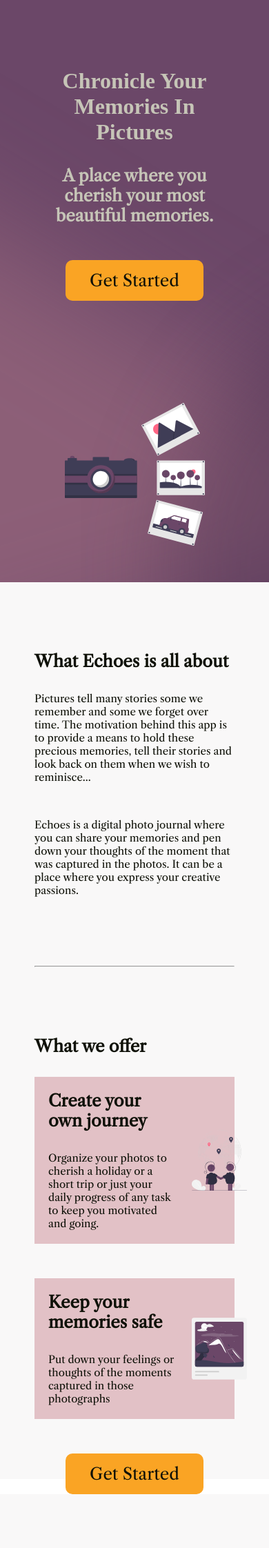
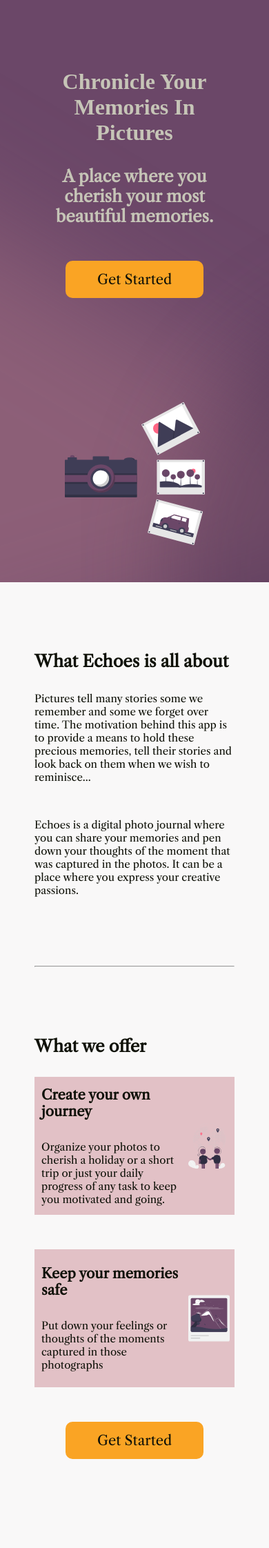
Before and after one commit to Sonali-Gajankar/PhotoJournal, a Django app: page / in a window 390 px wide. Shown: the part 80-2324 px from the top of the page at 69% size. Before the commit the page ends 2246 px from the top, so only its background shows below. Run offline with Django 4.2, Linux system fonts and the light colour scheme; some libraries are stand-ins or nearby versions; some web fonts are replaced.

Commit message:
Style changes

```diff
--- a/journal/static/journal/style.css
+++ b/journal/static/journal/style.css
@@ -302,6 +302,8 @@
 
     .main__btn {
         margin: 50px 0;
+        font-size: var(--font-size-para);
+        padding: 15px 20px;
     }
 
     #img_moments {
@@ -387,7 +389,7 @@
 
 @media screen and (max-width: 960px) {
     .features {
-        height: 1300px;
+        height: 1400px;
     }
 
     .features__intro p{
@@ -411,12 +413,22 @@
         display: grid;
         grid-template-columns: 75% 25%;
         align-items: center;
-        padding: 20px;
+        padding: 10px;
         min-height: 200px;
     }
 
     .features__content p{
         font-size: var(--font-size-mobile-para);
+    }
+
+    .features__content h3{
+        font-size: var(--font-size-para);
+    }
+
+    #img_cards {
+        width: 70px;
+        height: 70px;
+        padding-left: 10px;
     }
 }
 
```
